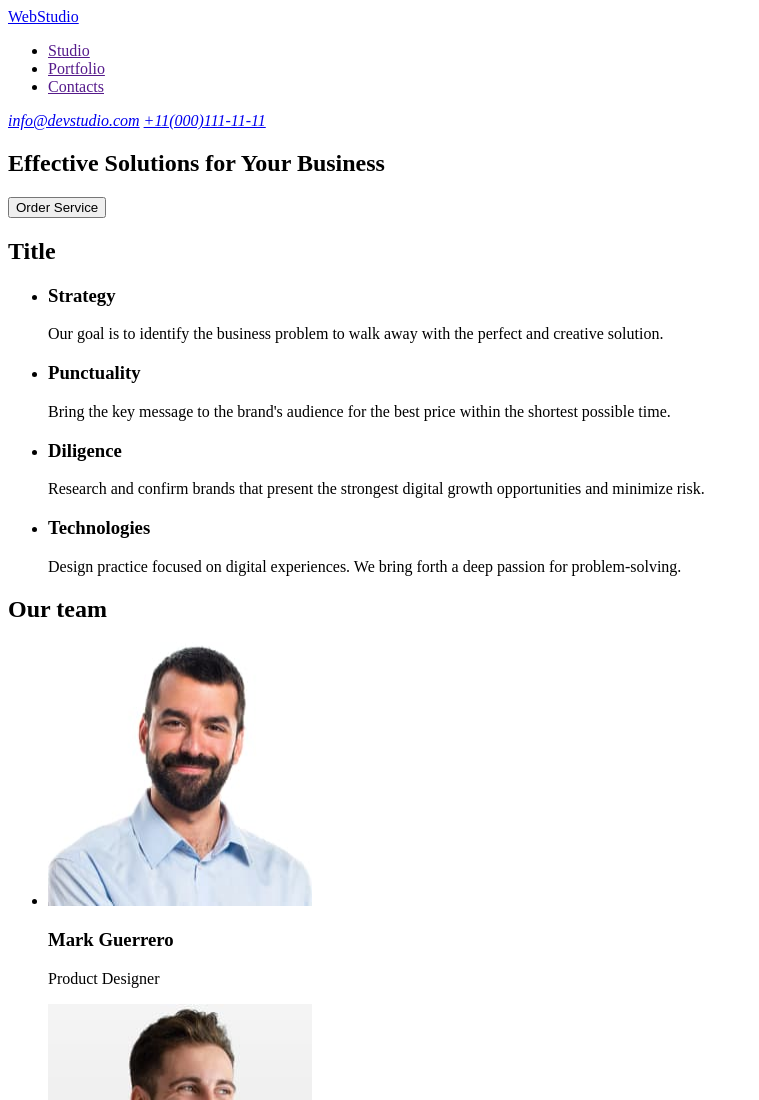
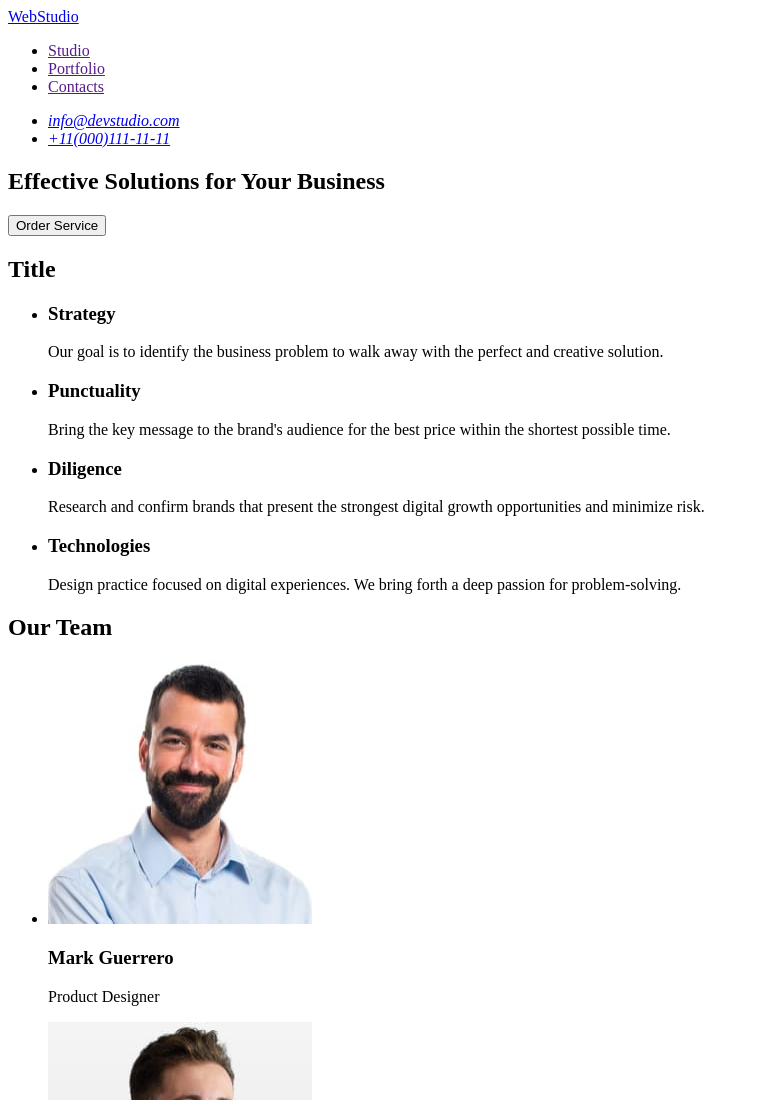
Before and after one commit to Kateryna-643/goit-markup-hw-01, a plain HTML site: page index.html in a window 1280 px wide. Shown: the top 1100 px of the page, without its empty margins (0-759 px from the left). Drawn offline with Linux system fonts and the light colour scheme.

Commit message:
Update index.html 2.0

```diff
--- a/index.html
+++ b/index.html
@@ -16,8 +16,10 @@
         </ul>
       </nav>
       <address>
-        <a href="mailto:info@devstudio.com">info@devstudio.com</a>
-        <a href="tel:+110001111111">+11(000)111-11-11</a>
+        <ul>
+          <li><a href="mailto:info@devstudio.com">info@devstudio.com</a></li>
+          <li><a href="tel:+110001111111">+11(000)111-11-11</a></li>
+        </ul>
       </address>
     </header>
 
@@ -61,7 +63,7 @@
       </section>
 
       <section>
-        <h2>Our team</h2>
+        <h2>Our Team</h2>
         <ul>
           <li>
             <img
```
